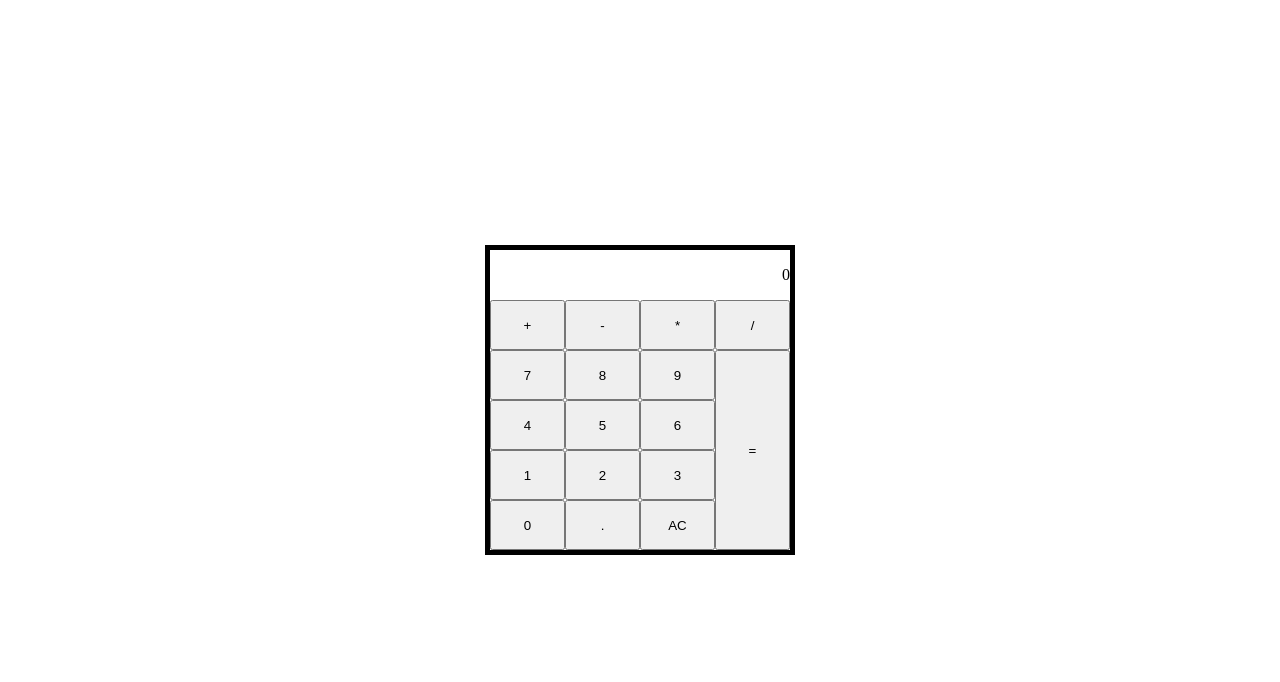
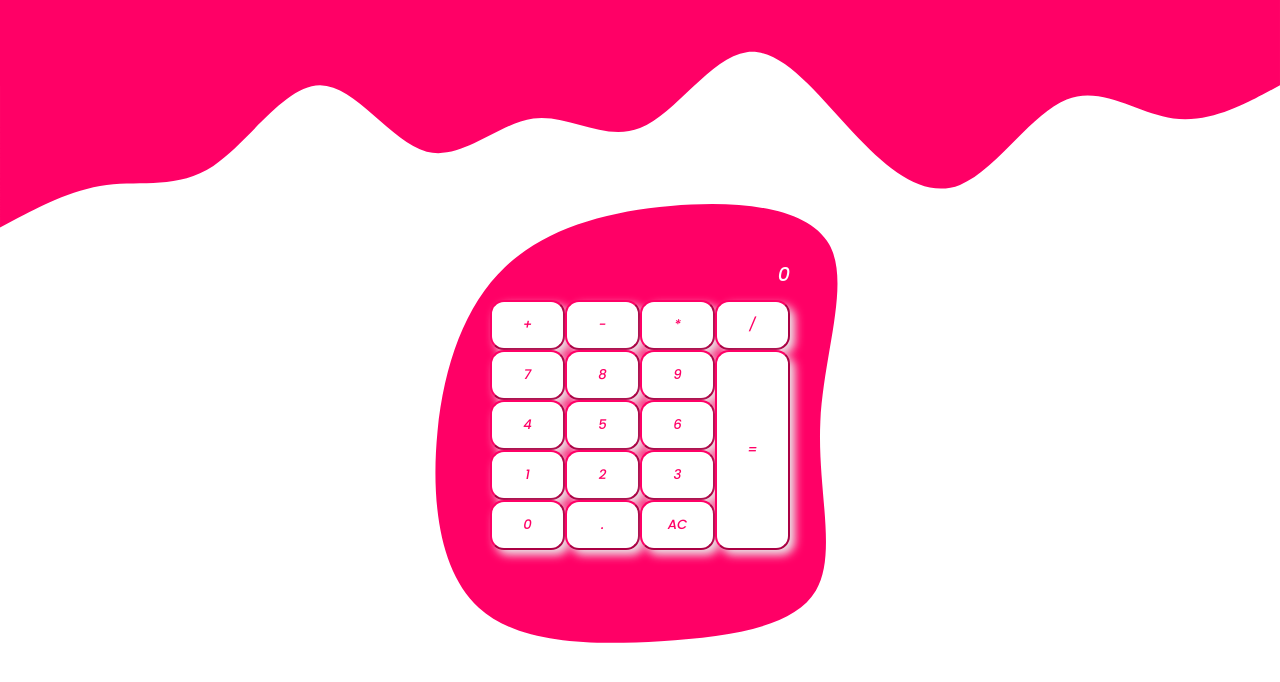
Before and after one commit to KossakowskaKarolina/basic-calculator, a plain HTML site: page index.html in a window 1280 px wide. Drawn offline with Linux system fonts and the light colour scheme.

Commit message:
Add styling

```diff
--- a/css/styles.scss
+++ b/css/styles.scss
@@ -1,10 +1,24 @@
+body {
+  margin: 0;
+}
+
 .calculator {
   position: absolute;
   left: 50%;
   top: 50%;
   transform: translate(-50%, -50%);
   display: block;
-  border: solid 5px black;
+}
+
+.calculator::before {
+  content: '';
+  position: absolute;
+  width: 650px;
+  height: 650px;
+  z-index: -1;
+  background: url(./../blob.svg) no-repeat;
+  left: -50%;
+  top: -50%;
 }
 
 .display {
@@ -12,6 +26,9 @@
   width: 300px;
   line-height: 50px;
   text-align: end;
+  color: #fff;
+  font-size: larger;
+  font-family: 'Poppins', sans-serif;
 }
 
 .keys {
@@ -20,6 +37,15 @@
   display: grid;
   grid-template-columns: repeat(4, 1fr);
   grid-template-rows: repeat(5, 1fr);
+
+  button {
+    background: #fff;
+    font-family: 'Poppins', sans-serif;
+    border-color: #FF0066;
+    box-shadow: 5px 5px 10px #eaeaea;
+    color: #FF0066;
+    border-radius: 14px;
+  }
 
   button:nth-child(1) { grid-area: 1 / 1 / 2 / 2; }
   button:nth-child(2) { grid-area: 1 / 2 / 2 / 3; }
--- a/index.html
+++ b/index.html
@@ -5,9 +5,12 @@
       <meta charset="utf-8">
       <title>Basic calculator</title>
       <link rel="stylesheet" href="css/styles.css">
+      <link rel="preconnect" href="https://fonts.googleapis.com">
+<link rel="preconnect" href="https://fonts.gstatic.com" crossorigin>
+<link href="https://fonts.googleapis.com/css2?family=Poppins:ital,wght@1,500&display=swap" rel="stylesheet">
   </head>
   <body>
-
+    <svg xmlns="http://www.w3.org/2000/svg" viewBox="0 0 1440 320"><path fill="#FF0066" fill-opacity="1" d="M0,256L20,245.3C40,235,80,213,120,208C160,203,200,213,240,186.7C280,160,320,96,360,96C400,96,440,160,480,170.7C520,181,560,139,600,133.3C640,128,680,160,720,144C760,128,800,64,840,58.7C880,53,920,107,960,149.3C1000,192,1040,224,1080,208C1120,192,1160,128,1200,112C1240,96,1280,128,1320,133.3C1360,139,1400,117,1420,106.7L1440,96L1440,0L1420,0C1400,0,1360,0,1320,0C1280,0,1240,0,1200,0C1160,0,1120,0,1080,0C1040,0,1000,0,960,0C920,0,880,0,840,0C800,0,760,0,720,0C680,0,640,0,600,0C560,0,520,0,480,0C440,0,400,0,360,0C320,0,280,0,240,0C200,0,160,0,120,0C80,0,40,0,20,0L0,0Z"></path></svg>
     <div class="calculator">
       <div class="display">0</div>
       <div class="keys">
```
Also changed, not shown: blob.svg (added), css/styles.css, 1 other file.
